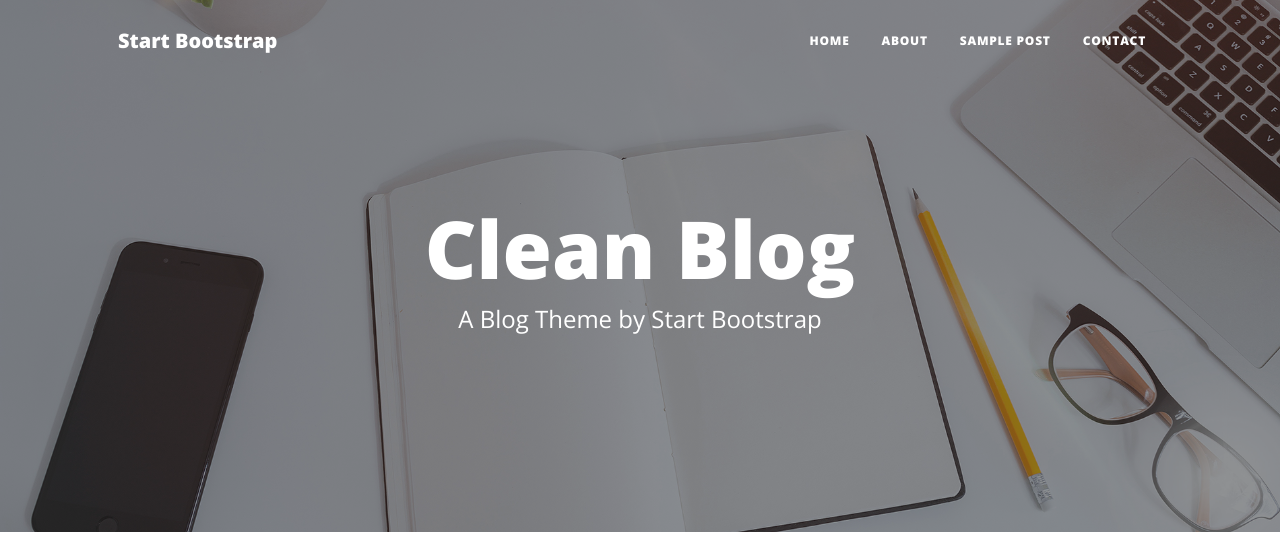
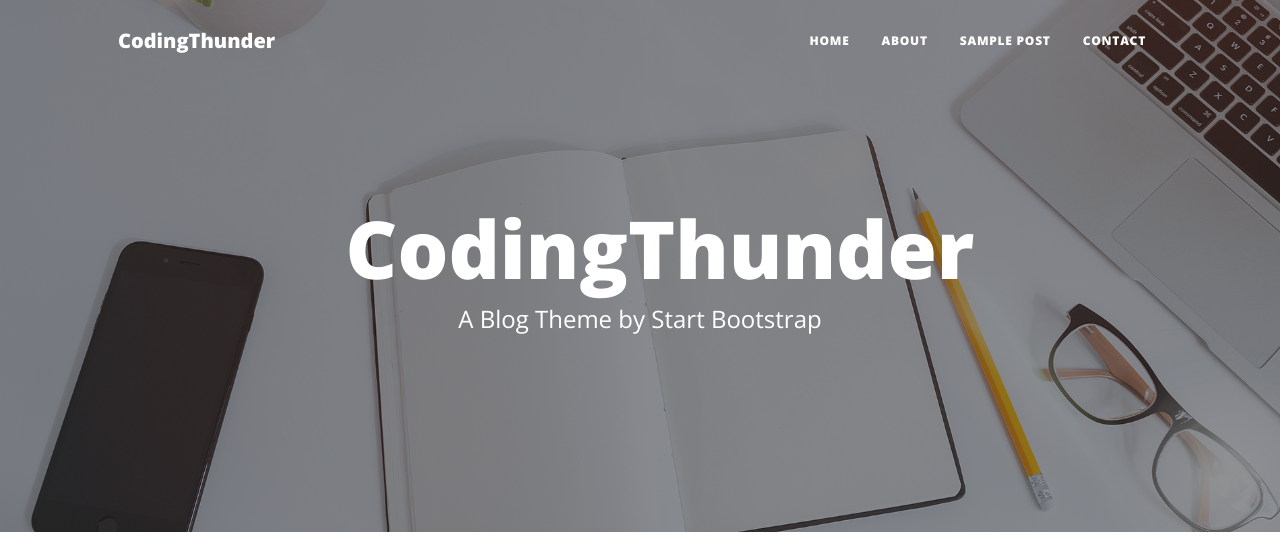
Before and after one commit to realfaizanahmed/WebBlogFlask, a Flask app: page / in a window 1280 px wide. Shown: the top 536 px of the page. Run offline with Flask 3, Linux system fonts and the light colour scheme; some libraries are stand-ins or nearby versions.

Commit message:
added json configurations

```diff
--- /dev/null
+++ b/config.json
@@ -0,0 +1,12 @@
+{
+    "params":
+    {
+        "local_server":"True",
+        "local_uri": "mysql://root:@localhost/codingthunder",
+        "prod_uri": "mysql://root:@localhost/codingthunder",
+        "fb_url": "https://facebook.com/codingthunder",
+        "tw_url": "https://twitter.com/codingthunder",
+        "gh_url": "https://github.com/codingthunder",
+        "blog_name": "CodingThunder"
+    }
+}
--- a/main.py
+++ b/main.py
@@ -1,10 +1,18 @@
 from flask import Flask, render_template,request
 from flask_sqlalchemy import SQLAlchemy
 from datetime import datetime
+import json
 
+with open('config.json', 'r') as c:
+    params = json.load(c) ["params"]
 
+local_server = True
 app = Flask(__name__)
-app.config["SQLALCHEMY_DATABASE_URI"] = "mysql://root:@localhost/codingthunder"
+if local_server:
+    app.config["SQLALCHEMY_DATABASE_URI"] = params['local_uri']
+else:
+    app.config["SQLALCHEMY_DATABASE_URI"] = params['prod_uri']
+
 db = SQLAlchemy(app)
 
 class Contacts(db.Model):
@@ -18,12 +26,12 @@ class Contacts(db.Model):
 
 @app.route("/")
 def home():
-    return render_template('index.html')
+    return render_template('index.html', params = params)
 
 
 @app.route("/about")
 def about():
-    return render_template('about.html')
+    return render_template('about.html', params = params)
 
 
 @app.route("/contact", methods=['GET','POST'])
@@ -37,10 +45,10 @@ def contact():
         entry = Contacts(name=name, phone_num = phone, msg = message, date = datetime.now(),email = email)
         db.session.add(entry)
         db.session.commit()
-    return render_template('contact.html')
+    return render_template('contact.html', params = params)
 
 @app.route("/post")
 def post():
-    return render_template('post.html')
+    return render_template('post.html', params = params)
 
 app.run(debug=True)
--- a/templates/index.html
+++ b/templates/index.html
@@ -7,7 +7,7 @@
         <div class="row gx-4 gx-lg-5 justify-content-center">
           <div class="col-md-10 col-lg-8 col-xl-7">
             <div class="site-heading">
-              <h1>Clean Blog</h1>
+              <h1>{{params['blog_name']}}</h1>
               <span class="subheading">A Blog Theme by Start Bootstrap</span>
             </div>
           </div>
--- a/templates/layout.html
+++ b/templates/layout.html
@@ -7,7 +7,7 @@
     <meta name="description" content="">
     <meta name="author" content="">
 
-    <title>The-Coding-Thunder</title>
+    <title>{{params['blog_name']}}</title>
     <link rel="icon" type="image/x-icon" href="{{ url_for('static', filename='favicon.ico') }}" />
 
     <!-- Bootstrap core CSS -->
@@ -33,7 +33,7 @@
     <!-- Navigation -->
     <nav class="navbar navbar-expand-lg navbar-light fixed-top" id="mainNav">
       <div class="container px-4 px-lg-5">
-        <a class="navbar-brand" href="index.html">Start Bootstrap</a>
+        <a class="navbar-brand" href="index.html">{{params['blog_name']}}</a>
         <button class="navbar-toggler navbar-toggler-right" type="button" data-toggle="collapse" data-target="#navbarResponsive" aria-controls="navbarResponsive" aria-expanded="false" aria-label="Toggle navigation">
           Menu
           <i class="fa fa-bars"></i>
@@ -68,7 +68,7 @@
               <div class="col-md-10 col-lg-8 col-xl-7">
                   <ul class="list-inline text-center">
                       <li class="list-inline-item">
-                          <a href="#!">
+                          <a href="{{params['tw_url']}}" target="_blank">
                               <span class="fa-stack fa-lg">
                                   <i class="fas fa-circle fa-stack-2x"></i>
                                   <i class="fab fa-twitter fa-stack-1x fa-inverse"></i>
@@ -76,7 +76,7 @@
                           </a>
                       </li>
                       <li class="list-inline-item">
-                          <a href="#!">
+                          <a href="{{params['fb_url']}}" target="_blank">
                               <span class="fa-stack fa-lg">
                                   <i class="fas fa-circle fa-stack-2x"></i>
                                   <i class="fab fa-facebook-f fa-stack-1x fa-inverse"></i>
@@ -84,7 +84,7 @@
                           </a>
                       </li>
                       <li class="list-inline-item">
-                          <a href="#!">
+                          <a href="{{params['gh_url']}}" target="_blank">
                               <span class="fa-stack fa-lg">
                                   <i class="fas fa-circle fa-stack-2x"></i>
                                   <i class="fab fa-github fa-stack-1x fa-inverse"></i>
```
